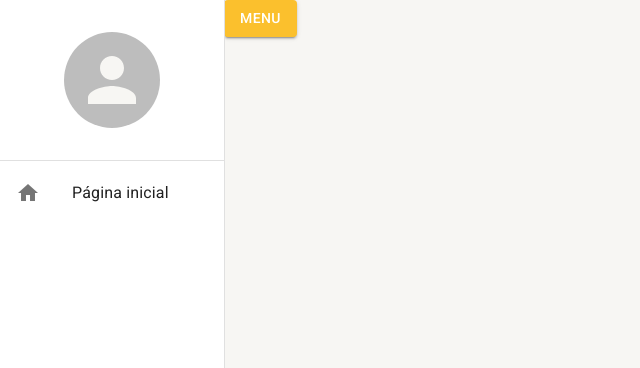
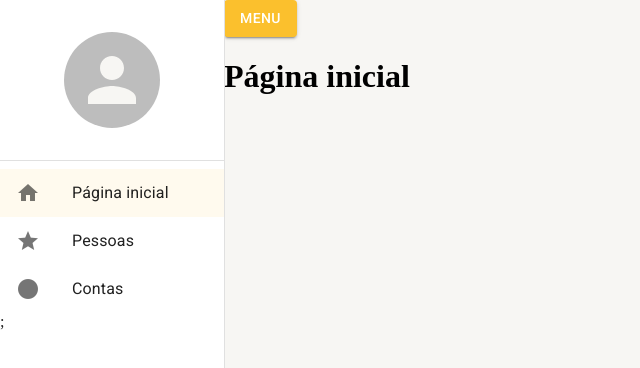
Before and after one commit to daniel-pereira-guimaraes/react-material-ui-cadastros, a React (Create React App) app: page / in a window 1280 px wide. Shown: the top 368 px of the page, without its empty margins (0-640 px from the left). Built offline with nearby package versions, Linux system fonts and the light colour scheme.

Commit message:
Destaque do item selecionado e outros ajustes no menu lateral

```diff
--- a/src/routes/index.tsx
+++ b/src/routes/index.tsx
@@ -1,23 +1,43 @@
 import { Routes, Route, Navigate } from 'react-router-dom';
 import { Button } from '@mui/material';
-import { useAppThemeContext, useDrawerContext } from '../shared/contexts';
+import { /*useAppThemeContext,*/ useDrawerContext } from '../shared/contexts';
+import { useEffect } from 'react';
 
 export const AppRoutes = () => {
 
-    const { toggleTheme } = useAppThemeContext();
-    const { toggleDrawerOpen } = useDrawerContext();
+    //const { toggleTheme } = useAppThemeContext();
+    const { toggleDrawerOpen, setDrawerOptions } = useDrawerContext();
+
+    useEffect(() => {
+        setDrawerOptions([
+            {
+                icon: 'home',
+                label: 'Página inicial',
+                path: '/'
+            },
+            {
+                icon: 'star',
+                label: 'Pessoas',
+                path: '/pessoas'
+            },
+            {
+                icon: 'circle',
+                label: 'Contas',
+                path: '/contas'
+            }
+
+        ]);
+    }, [setDrawerOptions])
 
     return (
-        <Routes>
-            <Route path='/' element={
-                <Button
-                    onClick={toggleDrawerOpen}
-                    variant='contained'
-                    color='primary'>
-                    Menu
-                </Button>
-            } />
-            <Route path='*' element={<Navigate to="/" />} />
-        </Routes>
+        <>
+            <Button onClick={toggleDrawerOpen} variant='contained' color='primary'>Menu</Button>
+            <Routes>
+                <Route path='/' element={<h1>Página inicial</h1>} />
+                <Route path='/pessoas' element={<h1>Cadastro de pessoas</h1>} />
+                <Route path='/contas' element={<h1>Cadastro de contas</h1>} />
+                <Route path='*' element={<Navigate to="/" />} />
+            </Routes>
+        </>
     )
 }
--- a/src/shared/components/menu-lateral/MenuLateral.tsx
+++ b/src/shared/components/menu-lateral/MenuLateral.tsx
@@ -1,16 +1,49 @@
 import { Drawer, useTheme, Avatar, Divider, List, ListItemButton, ListItemIcon, ListItemText, Icon, useMediaQuery } from '@mui/material';
 import { Box } from '@mui/system';
 import { useDrawerContext } from '../../contexts';
+import { useNavigate, useResolvedPath, useMatch } from 'react-router-dom';
 
 interface IMenuLateralProps {
   children: React.ReactNode;
+};
+
+interface IListItemLinkProps {
+  icon: string;
+  label: string;
+  path: string;
+  onClick: (() => void) | undefined;
+}
+
+const ListItemLink: React.FC<IListItemLinkProps> = ({ icon, label, path, onClick }) => {
+
+  const navigate = useNavigate();
+  const resolvedPath = useResolvedPath(path);
+  const match = useMatch({path: resolvedPath.pathname, end: true });
+
+  console.log(label, !!match);
+
+  const handleClick = () => {
+    navigate(path);
+    onClick && onClick();
+  };
+
+  return (
+    <ListItemButton selected={!!match} onClick={handleClick}>
+    <ListItemIcon>
+      <Icon>{icon}</Icon>
+    </ListItemIcon>
+    <ListItemText primary={label} />
+  </ListItemButton>
+  );
 };
 
 export const MenuLateral: React.FC<IMenuLateralProps> = ({ children }) => {
 
   const theme = useTheme();
   const smDown = useMediaQuery(theme.breakpoints.down('sm'));
-  const { isDrawerOpen, toggleDrawerOpen } = useDrawerContext();
+  const { isDrawerOpen, drawerOptions, toggleDrawerOpen } = useDrawerContext();
+
+  const handleItemClick = smDown ? toggleDrawerOpen : undefined;
 
   return (
     <>
@@ -24,16 +57,17 @@ export const MenuLateral: React.FC<IMenuLateralProps> = ({ children }) => {
           <Divider />
 
           <Box flex={1}>
-
-            <List component="nav">
-              <ListItemButton>
-                <ListItemIcon>
-                  <Icon>home</Icon>
-                </ListItemIcon>
-                <ListItemText primary="Página inicial" />
-              </ListItemButton>
+            <List component='nav'>
+              {drawerOptions.map((option) => (
+                  <ListItemLink
+                    key={option.path}
+                    icon={option.icon}
+                    label={option.label}
+                    path={option.path}
+                    onClick={handleItemClick} />
+                )
+              )};
             </List>
-
           </Box>
 
         </Box>
--- a/src/shared/contexts/DrawerContext.tsx
+++ b/src/shared/contexts/DrawerContext.tsx
@@ -1,8 +1,16 @@
 import React, { createContext, useCallback, useContext, useState } from "react";
+
+interface IDrawerOption {
+    icon: string;
+    label: string;
+    path: string;
+}
 
 interface IDrawerContextData {
     isDrawerOpen: boolean;
     toggleDrawerOpen: () => void;
+    drawerOptions: IDrawerOption[];
+    setDrawerOptions: (newDrawerOptions: IDrawerOption[]) => void;
 };
 
 const DrawerContext = createContext({} as IDrawerContextData);
@@ -16,15 +24,20 @@ interface IDrawerContextProps {
 };
 
 export const DrawerProvider: React.FC<IDrawerContextProps> = ({ children }) => {
-    const [isDrawerOpen, SetIsDrawerOpen] = useState(false);
+    const [isDrawerOpen, setIsDrawerOpen] = useState(false);
+    const [drawerOptions, setDrawerOptions] = useState<IDrawerOption[]>([]);
 
     const toggleDrawerOpen = useCallback(() => {
-        console.log('toggleDrawerOpen chamada.')
-        SetIsDrawerOpen(oldDrawerOpen => !oldDrawerOpen);
+        setIsDrawerOpen(oldDrawerOpen => !oldDrawerOpen);
     }, []);
 
+    const handleSetDrawerOptions = useCallback((newDrawerOptions: IDrawerOption[]) => {
+        setDrawerOptions(newDrawerOptions);
+    }, []);
+
+
     return (
-        <DrawerContext.Provider value={{ isDrawerOpen, toggleDrawerOpen }}>
+        <DrawerContext.Provider value={{ isDrawerOpen, drawerOptions, toggleDrawerOpen, setDrawerOptions: handleSetDrawerOptions }}>
             {children}
         </DrawerContext.Provider>
     );
```
